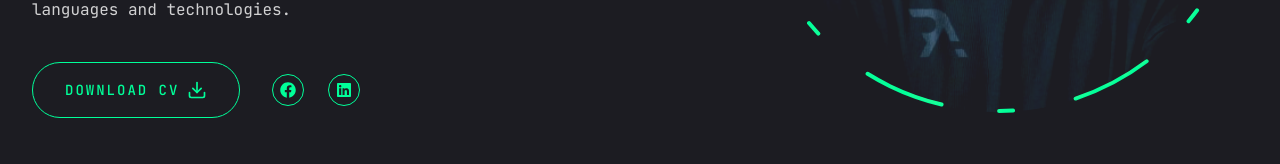
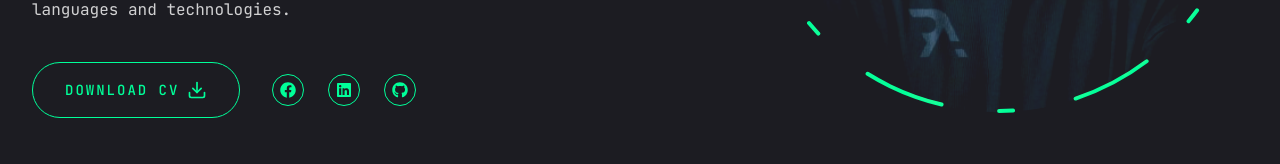
Before and after one commit to Rothiii/rafid-portofolio, a Next.js app: page / in a window 1280 px wide. Shown: the part 566-730 px from the top of the page. Built offline with nearby package versions, Linux system fonts and the light colour scheme; no server answers.

Commit message:
fix: add github social media

```diff
--- a/src/components/Socials.tsx
+++ b/src/components/Socials.tsx
@@ -1,5 +1,5 @@
 import Link from "next/link";
-import { FaFacebook, FaLinkedin, FaTwitter, FaYoutube } from "react-icons/fa";
+import { FaFacebook, FaGithub, FaLinkedin, FaTwitter, FaYoutube } from "react-icons/fa";
 
 type Social = {
   url: string;
@@ -18,6 +18,11 @@ const socials: Social[] = [
     icon: <FaLinkedin />,
     url: "https://linkedin.com/in/rafid-al-khairy/",
   },
+  {
+    name: "Github",
+    icon: <FaGithub />,
+    url: "https://github.com/Rothiii",
+  }
 ];
 
 type Props = {
```
